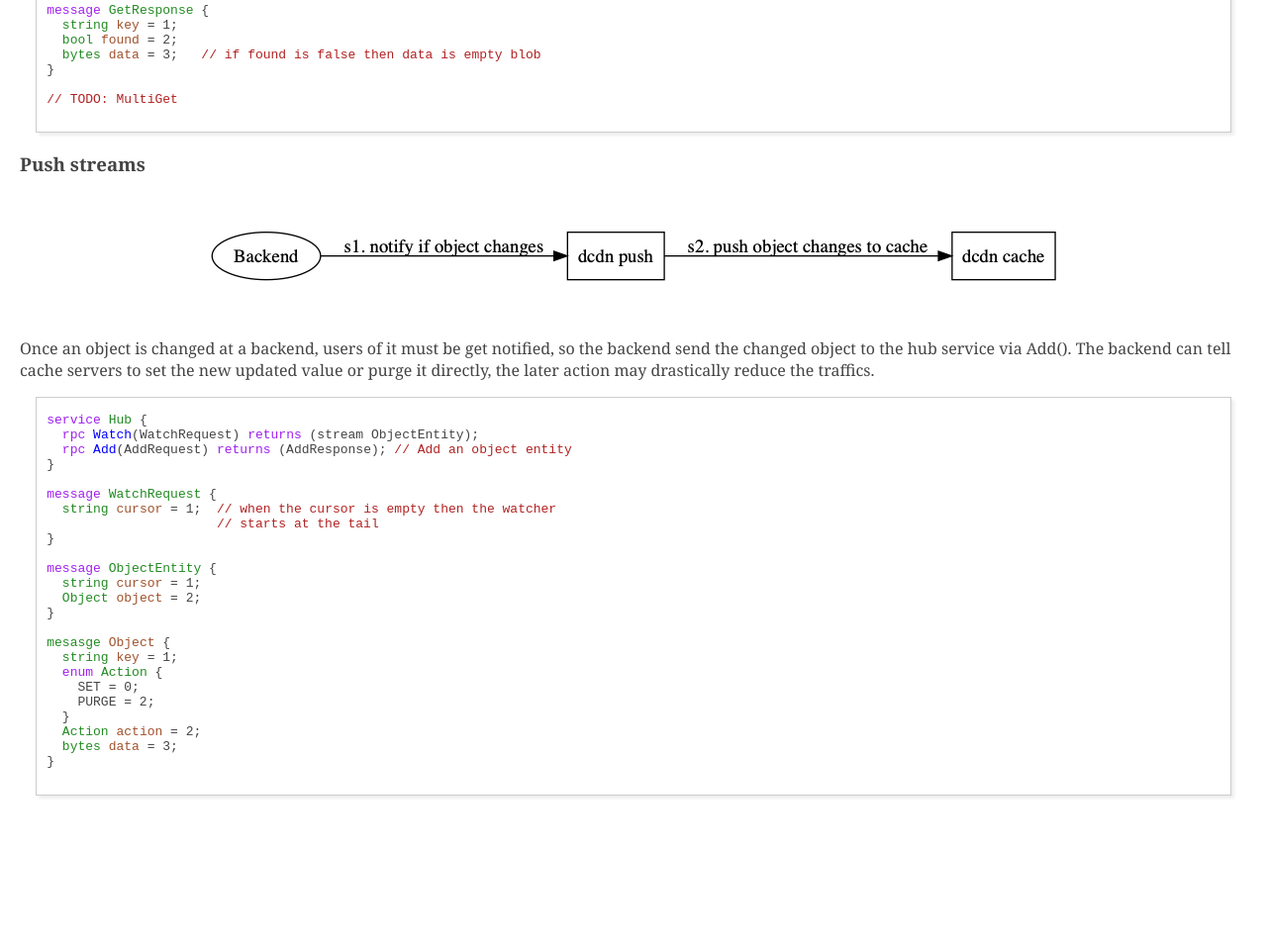
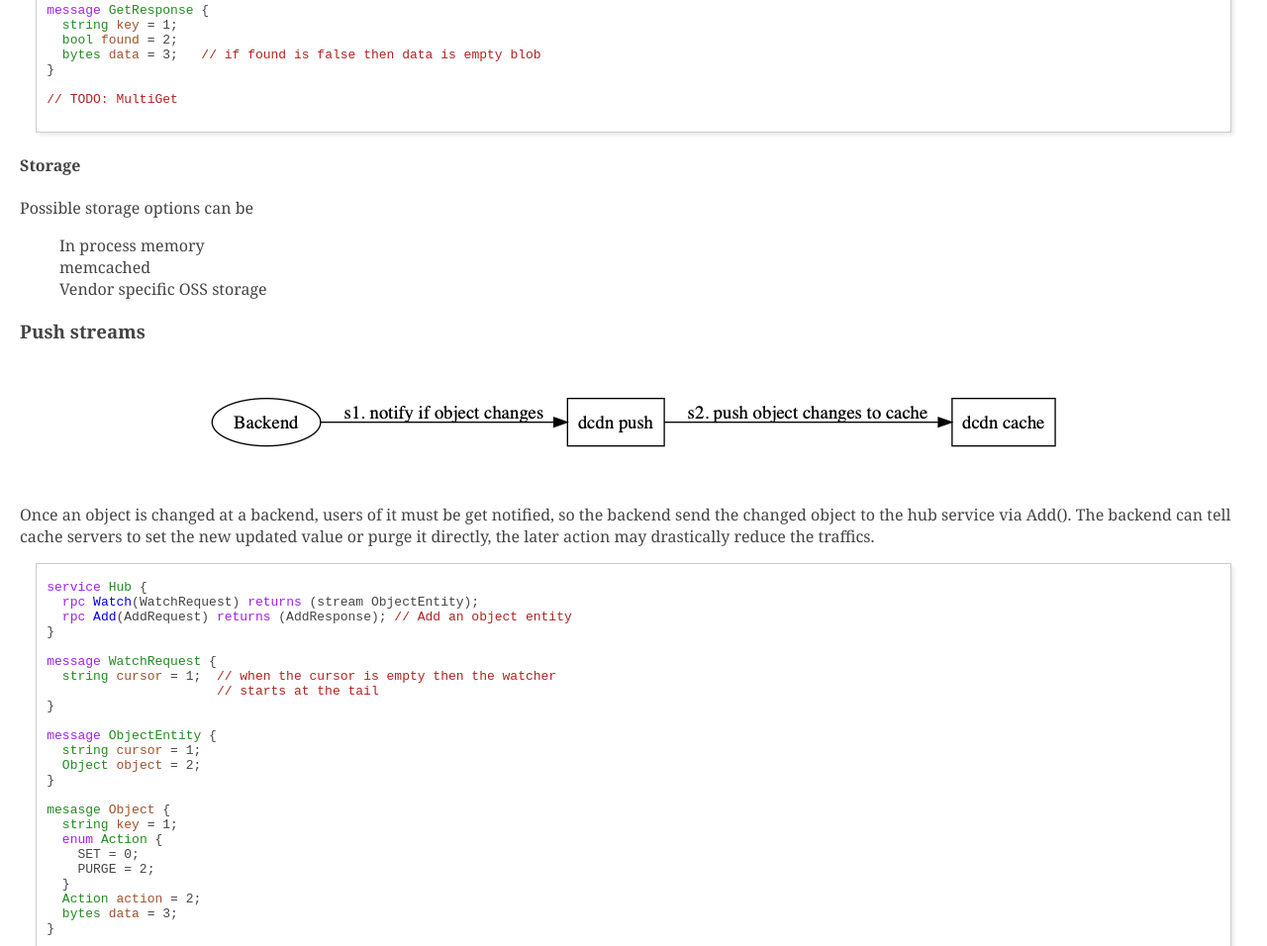
Before and after one commit to superisaac/superisaac.github.io, a plain HTML site: page dcdn_design.html in a window 1280 px wide. Shown: the part 1754-2710 px from the top of the page at 99% size. Before the commit the page ends 2574 px from the top, so only its background shows below. Drawn offline with Linux system fonts and the light colour scheme.

Commit message:
update dcdn

```diff
--- a/dcdn_design.html
+++ b/dcdn_design.html
@@ -229,6 +229,20 @@ The basic gRPC service is defined as
 </pre>
 </div>
 </div>
+
+<div id="outline-container-orge9df412" class="outline-4">
+<h4 id="orge9df412">Storage</h4>
+<div class="outline-text-4" id="text-orge9df412">
+<p>
+Possible storage options can be
+</p>
+<ul class="org-ul">
+<li>In process memory</li>
+<li>memcached</li>
+<li>Vendor specific OSS storage</li>
+</ul>
+</div>
+</div>
 </div>
 
 <div id="outline-container-orgdde32aa" class="outline-3">
```
